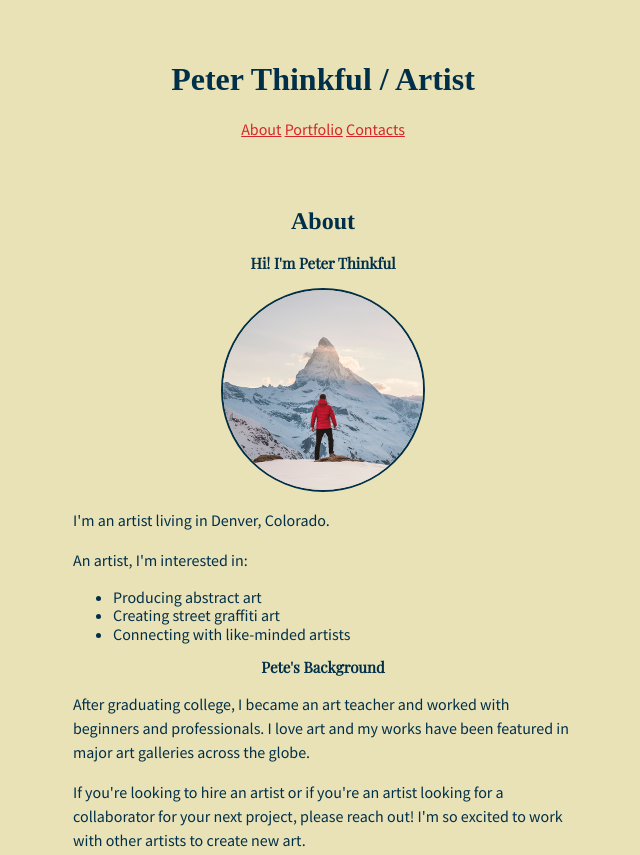
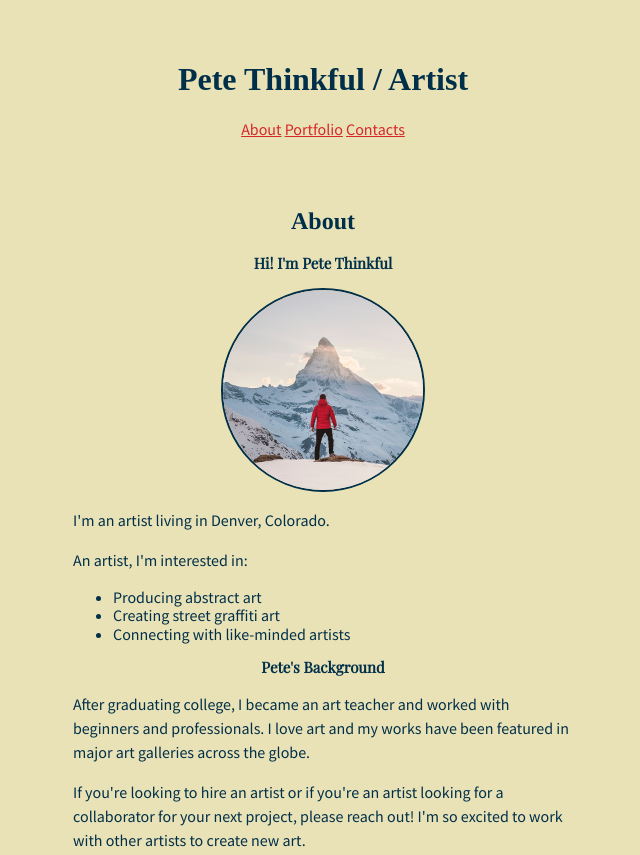
Before and after one commit to schibli23/Peter-Thinkful, a plain HTML site: page index.html in a window 1280 px wide. Shown: the top 855 px of the page, without its empty margins (317-957 px from the left). Drawn offline with nearby package versions, Linux system fonts and the light colour scheme.

Commit message:
Update index.html

```diff
--- a/index.html
+++ b/index.html
@@ -14,7 +14,7 @@
   <!-- TODO: Add header here -->
 <header>
   <div>
-    <h1>Peter Thinkful / Artist</h1>
+    <h1>Pete Thinkful / Artist</h1>
    <nav>
     <a href= #top>About</a>
     <a href= #middle>Portfolio</a>
@@ -29,7 +29,7 @@
          <h2>
            <a id= #top class="title">About</a>
          </h2>
-         <h3>Hi! I'm Peter Thinkful</h3>
+         <h3>Hi! I'm Pete Thinkful</h3>
            <img class="image-circle" src="images/pete-thinkful.png" alt="Pete Thinkful"/>
            <p>I'm an artist living in Denver, Colorado.</p>
              <p>An artist, I'm interested in:</p>
```
